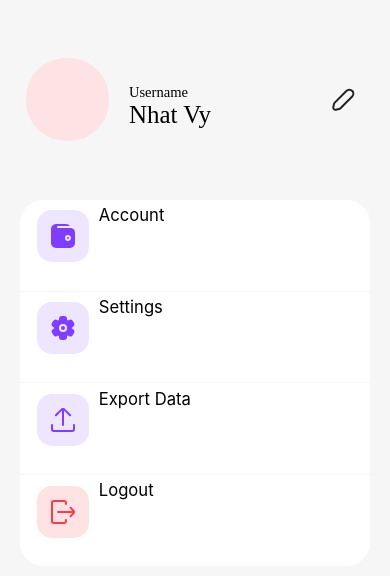
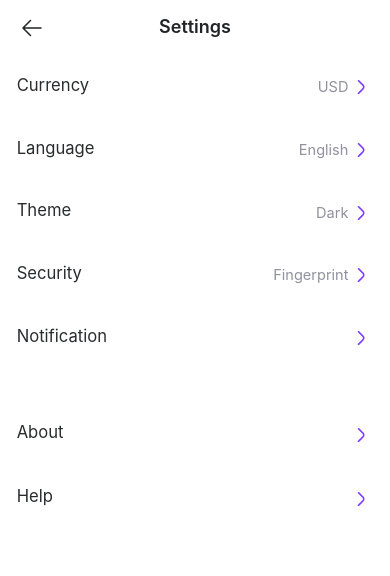
Before and after one commit to tranvuongduy2003/monstra_expense, a React Native app: screen /Settings in a window 390 px wide. Shown: the top 576 px of the page. Built offline with nearby package versions, Linux system fonts and the light colour scheme.

Commit message:
setting(1/..)

```diff
--- /dev/null
+++ b/assets/svg/ArrowRightIcon.tsx
@@ -0,0 +1,22 @@
+import * as React from "react"
+import Svg, { Path, SvgProps } from "react-native-svg"
+
+const ArrowRIcon = (props: SvgProps) => {
+  return (
+    <Svg
+      width={8}
+      height={16}
+      viewBox="0 0 8 16"
+      fill="none"
+      //xmlns="http://www.w3.org/2000/svg"
+      {...props}
+    >
+      <Path
+        d="M1.442 15.117a.75.75 0 01-.532-.225.75.75 0 010-1.057L5.155 9.59a2.25 2.25 0 000-3.18L.91 2.165a.75.75 0 011.058-1.058L6.25 5.346a3.75 3.75 0 010 5.31l-4.245 4.238a.749.749 0 01-.563.224z"
+        fill="#7F3DFF"
+      />
+    </Svg>
+  )
+}
+
+export default ArrowRIcon;
--- /dev/null
+++ b/components/SettingButton.tsx
@@ -0,0 +1,86 @@
+import React, {ReactElement} from 'react';
+import {TouchableOpacity, Text, Dimensions, StyleSheet, View} from 'react-native';
+import {AppColors} from 'constants/AppColors';
+import scale from 'constants/Responsive';
+import ArrowRIcon from 'assets/svg/ArrowRightIcon';
+
+interface ISettingButtonProps {
+//backgroundColor?: string;
+  title?: string;
+  detailTitle? :string;
+  //color?: string;
+  //onPress?: () => void;
+  //children?: ReactElement;
+}
+
+const SettingButton: React.FunctionComponent<ISettingButtonProps> = ({
+  title,
+  detailTitle,
+  //onPress = () => {},
+  //children,
+}) => {
+  return (
+    <TouchableOpacity style={styles.settingButton}>
+                <View style={styles.content}>
+                    <Text style={styles.title}>{title}</Text>
+                    <View style={styles.detailContainer}>
+                        <View style={styles.icon}>
+                            <ArrowRIcon></ArrowRIcon>
+                        </View>
+                        <Text style={styles.detailTitle}>{detailTitle}</Text>
+                    </View>
+                </View>
+    </TouchableOpacity>
+//<TouchableOpacity
+        //    style={[
+        //styles.container,
+        //backgroundColor
+       //   ? {backgroundColor: backgroundColor}
+        //  : styles.whiteButton,
+     // ]}
+     // onPress={onPress}>
+     // {title ? <Text style={[styles.title, {color}]}>{title}</Text> : children}
+    //</TouchableOpacity> */}
+  );
+};
+
+const styles = StyleSheet.create({
+settingContainer: {
+    flex: 280,
+    backgroundColor: AppColors.white,
+},
+settingButton: {
+    width: scale(375),
+    flex: 70,
+    backgroundColor: AppColors.white,
+    justifyContent: 'center',
+    alignItems: 'center',
+},
+content: {
+    width: scale(343),
+    height: scale(24),
+    backgroundColor: AppColors.white,
+    flexDirection: 'row',
+    justifyContent: 'space-between',
+},
+title: {
+    fontSize: scale(16),
+    color: AppColors.titleColor,
+},
+detailContainer: {
+    flexDirection: 'row-reverse',
+    alignItems: 'center',
+},
+detailTitle: {
+    fontSize: scale(14),
+    color: AppColors.secondaryTextColor,
+},
+icon: {
+    width: scale(24),
+    height: scale(24),
+    justifyContent: 'center',
+    alignItems: 'center',
+},
+});
+
+export default SettingButton;
--- a/constants/AppColors.ts
+++ b/constants/AppColors.ts
@@ -11,4 +11,5 @@ export const AppColors = {
   screenColor: '#FFFFFF',
   borderColor: '#F1F1FA',
   whiteText: '#FCFCFC',
+  titleColor: '#292B2D',
 };
--- a/navigation/appNavigation.tsx
+++ b/navigation/appNavigation.tsx
@@ -14,6 +14,7 @@ import SetupPINScreen from 'screens/Auth/SetupPINScreen';
 import RetypePINScreen from 'screens/Auth/RetypePINScreen';
 import SetupAccountScreen from 'screens/Auth/SetupAccountScreen';
 import AddNewAccountScreen from 'screens/Auth/AddNewAccountScreen';
+import SettingsScreen from 'screens/Auth/Settings/SettingScreen';
 import SetScreen from 'screens/Auth/SetScreen';
 import {AppColors} from 'constants/AppColors';
 
@@ -25,6 +26,13 @@ export function AppNavigation(props: IAppNavigationProps) {
   return (
     <NavigationContainer>
       <Stack.Navigator>
+      <Stack.Screen
+          name="Settings"
+          component={SettingsScreen}
+          options={{
+            header: () => <HeaderBar name="Settings" />,
+          }}
+        />
         <Stack.Screen
           name="Profile"
           component={ProfileScreen}
--- /dev/null
+++ b/screens/Auth/Settings/SettingScreen.tsx
@@ -0,0 +1,95 @@
+import React from 'react';
+import {StyleSheet, View, Text, Button, TouchableOpacity} from 'react-native';
+import {SafeAreaView} from 'react-native-safe-area-context';
+import {AppColors} from 'constants/AppColors';
+import scale from 'constants/Responsive';
+import ArrowRIcon from 'assets/svg/ArrowRightIcon';
+import SettingButton from 'components/SettingButton';
+
+interface ISettingsScreenProps {}
+
+const SettingsScreen: React.FunctionComponent<ISettingsScreenProps> = props => {
+  return (
+    <SafeAreaView style={styles.container}>
+        <View style={styles.settingContainer}>
+            <SettingButton
+                title='Currency'
+                detailTitle='USD'
+            ></SettingButton>
+            <SettingButton
+                title='Language'
+                detailTitle='English'
+            ></SettingButton>
+            <SettingButton
+                title='Theme'
+                detailTitle='Dark'
+            ></SettingButton>
+            <SettingButton
+                title='Security'
+                detailTitle='Fingerprint'
+            ></SettingButton>
+            <SettingButton
+                title='Notification'
+                detailTitle=''
+            ></SettingButton>
+        </View>
+        <View style={styles.moreContainer}>
+            <View style={{height: scale(32)}}></View>
+            <SettingButton
+                title='About'
+                detailTitle=''
+            ></SettingButton>
+            <SettingButton
+                title='Help'
+                detailTitle=''
+            ></SettingButton>
+        </View>
+        <View style={styles.blankSpace}></View>
+    </SafeAreaView>
+  );
+};
+
+const styles = StyleSheet.create({
+    container: {
+        flex: 1,
+        backgroundColor: AppColors.cultured,
+    },
+    settingContainer: {
+        flex: 280,
+        backgroundColor: AppColors.white,
+    },
+    // settingButton: {
+    //     width: scale(375),
+    //     flex: 70,
+    //     backgroundColor: AppColors.cultured,
+    //     justifyContent: 'center',
+    //     alignItems: 'center',
+    // },
+    // content: {
+    //     width: scale(343),
+    //     height: scale(24),
+    //     backgroundColor: AppColors.mistyRose,
+    //     flexDirection: 'row',
+    //     justifyContent: 'space-between',
+    // },
+    // detailContainer: {
+    //     flexDirection: 'row-reverse',
+    //     alignItems: 'center',
+    // },
+    // icon: {
+    //     width: scale(24),
+    //     height: scale(24),
+    //     justifyContent: 'center',
+    //     alignItems: 'center',
+    // },
+    moreContainer: {
+        flex: 144,
+        backgroundColor: AppColors.white,
+    },
+    blankSpace: {
+        flex: 280,
+        backgroundColor: AppColors.white,
+    }
+});
+
+export default SettingsScreen;
```
